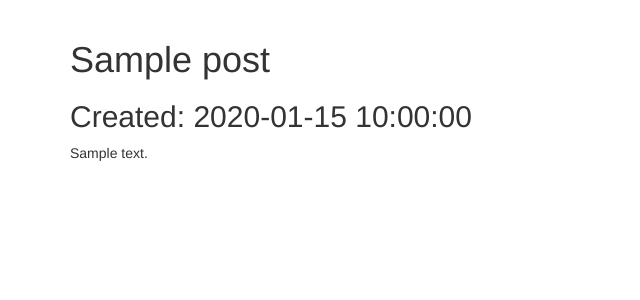
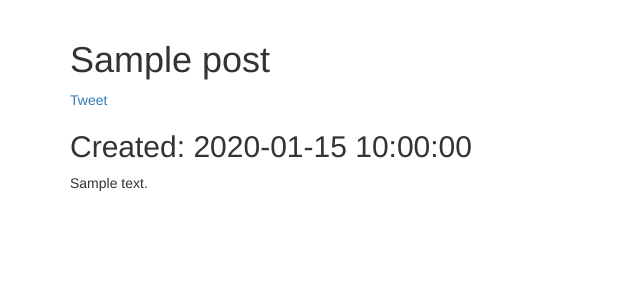
Before and after one commit to amosboldor/learning_journal, a Python web app: template learning_journal/templates/post_detail.jinja2 in a window 1280 px wide. Shown: the part 52-352 px from the top of the page, without its empty margins (0-640 px from the left). Run offline with Jinja, Linux system fonts and the light colour scheme; the template is opened without the code that fills it: most values are stand-ins (such as "Sample title", 1, 10 or a date in 2020); some libraries are stand-ins or nearby versions.

Commit message:
add twitter button

```diff
--- a/learning_journal/templates/post_detail.jinja2
+++ b/learning_journal/templates/post_detail.jinja2
@@ -1,7 +1,7 @@
 {% extends "layout.jinja2" %}
 {% block main %}
 <main class="container">
-    <h1>{{ post.title }}</h1>
+    <h1>{{ post.title }}</h1><a href="https://twitter.com/share" class="twitter-share-button" data-text="{{ post.title }}" data-show-count="false">Tweet</a><script async src="//platform.twitter.com/widgets.js" charset="utf-8"></script>
     <h2>Created: {{ post.creation_date }}</h2>
     <p>{{ post.body }}</p>
     {% if request.authenticated_userid %}
```
